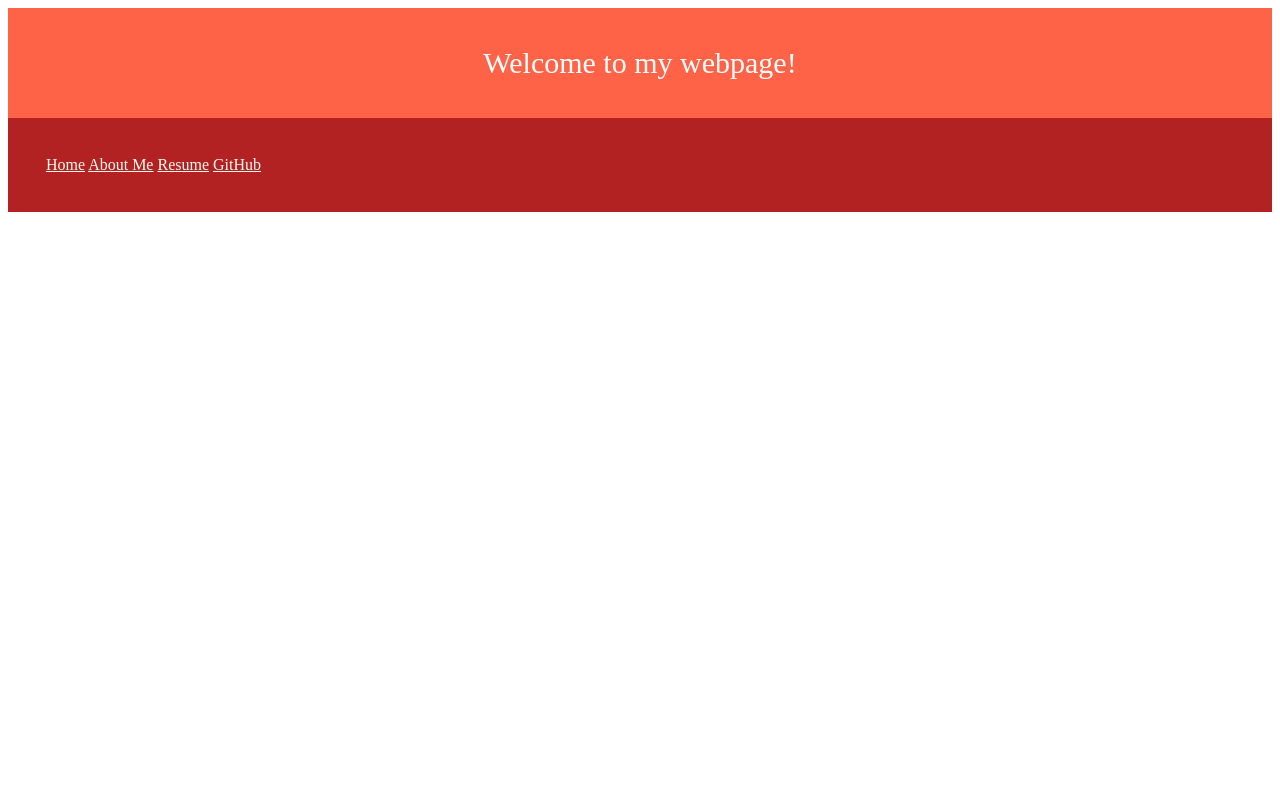
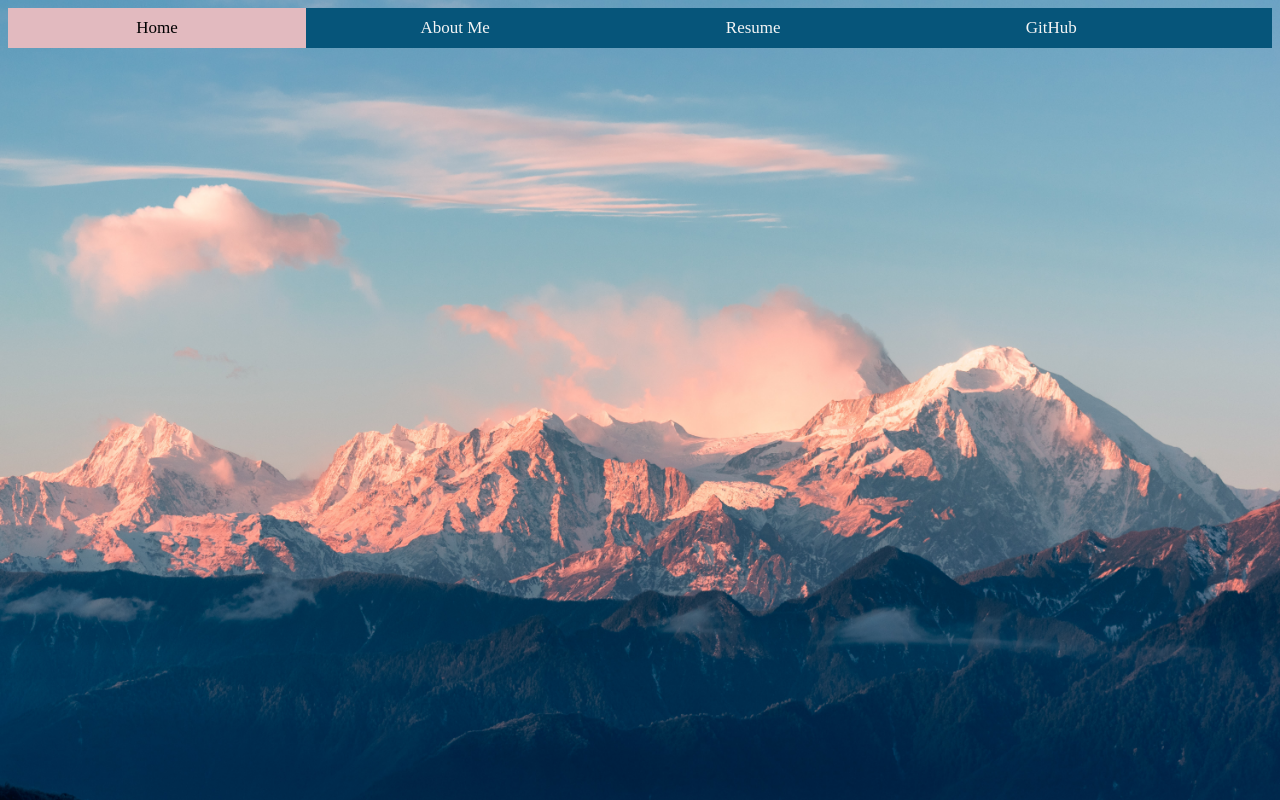
Before and after one commit to mroesch2/website, a Django app: page /website/ in a window 1280 px wide. Run offline with Django 3.2, Linux system fonts and the light colour scheme.

Commit message:
Added background image

```diff
--- /dev/null
+++ b/website/static/website/styles.css
@@ -0,0 +1,36 @@
+/* Add a black background color to the top navigation */
+.topnav {
+    background-color:#06557a;
+    overflow: hidden;
+  }
+
+  /* Style the links inside the navigation bar */
+  .topnav a {
+    float: left;
+    color: whitesmoke;
+    text-align: center;
+    width: 22%;
+    padding: 10px;
+    text-decoration: none;
+    font-size: 17px;
+  }
+
+  /* Change the color of links on hover */
+  .topnav a:hover {
+    background-color:#a9c9d5;
+    color: black;
+  }
+
+  /* Add a color to the active/current link */
+  .topnav a.active {
+    background-color: #e2babf;
+    color: black;
+  }
+
+ body {
+    background-image: url('../images/mtnbg.jpg');
+    background-repeat: no-repeat;
+    background-position: right top;
+    background-attachment: fixed;
+    background-size:cover;
+  }
--- /dev/null
+++ b/website/templates/website/homepage.html
@@ -0,0 +1,5 @@
+{% extends "website/layout.html" %}
+
+{% block body %}
+<div>Hello World</div>
+{% endblock %}
--- a/website/templates/website/layout.html
+++ b/website/templates/website/layout.html
@@ -1,18 +1,20 @@
 
+{% load static %}
 <DOCTYPE html>
     <html lang="en">
         <head>
             <title>Welcome!</title>
+            <link href="{% static 'website/styles.css' %}" rel="stylesheet">
+
         </head>
+
         <body>
-            <div style="background-color:tomato; color:white; padding: 3%;
-            text-align: center; font-size: 30px">Welcome to my webpage!</div>
 
-            <div class="topnav", style="background-color: firebrick; padding: 3%;">
-                <a class="active" href="#home" style="color: floralwhite;">Home</a>
-                <a href="#news" style="color: floralwhite;">About Me</a>
-                <a href="#contact" style="color: floralwhite;">Resume</a>
-                <a href="#about" style="color: floralwhite;">GitHub</a>
+            <div class="topnav">
+                <a class="active" href="#homepage">Home</a>
+                <a href="#aboutme">About Me</a>
+                <a href="#resume">Resume</a>
+                <a href="#github">GitHub</a>
             </div>
 
         </body>
--- a/website/urls.py
+++ b/website/urls.py
@@ -3,4 +3,5 @@ from . import views
 
 urlpatterns = [
     path("", views.homepage, name="homepage"),
+    path("aboutme", views.aboutme, name="aboutme"),
 ]
--- a/website/views.py
+++ b/website/views.py
@@ -2,6 +2,11 @@ from django.shortcuts import render
 
 # Create your views here.
 def homepage(request):
-    return render(request, "website/layout.html", {
+    return render(request, "website/homepage.html", {
 
     })
+
+def aboutme(request):
+    return render(request, "website/aboutme.html", {
+
+    })
```
Also changed, not shown: website/templates/website/aboutme.html (added, +13 -0 lines), website/static/images/mtnbg.jpg (added), 5 other files.
